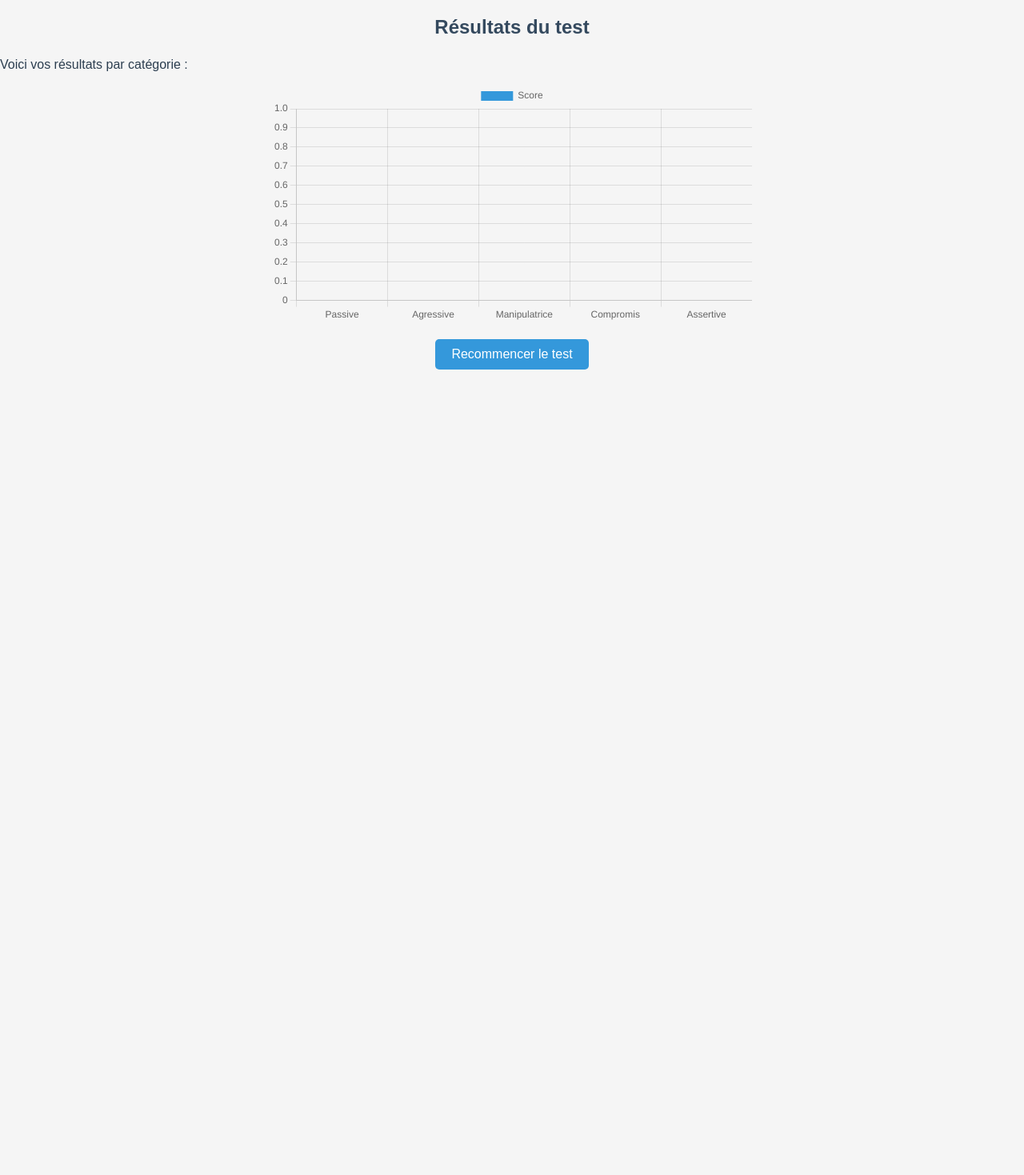
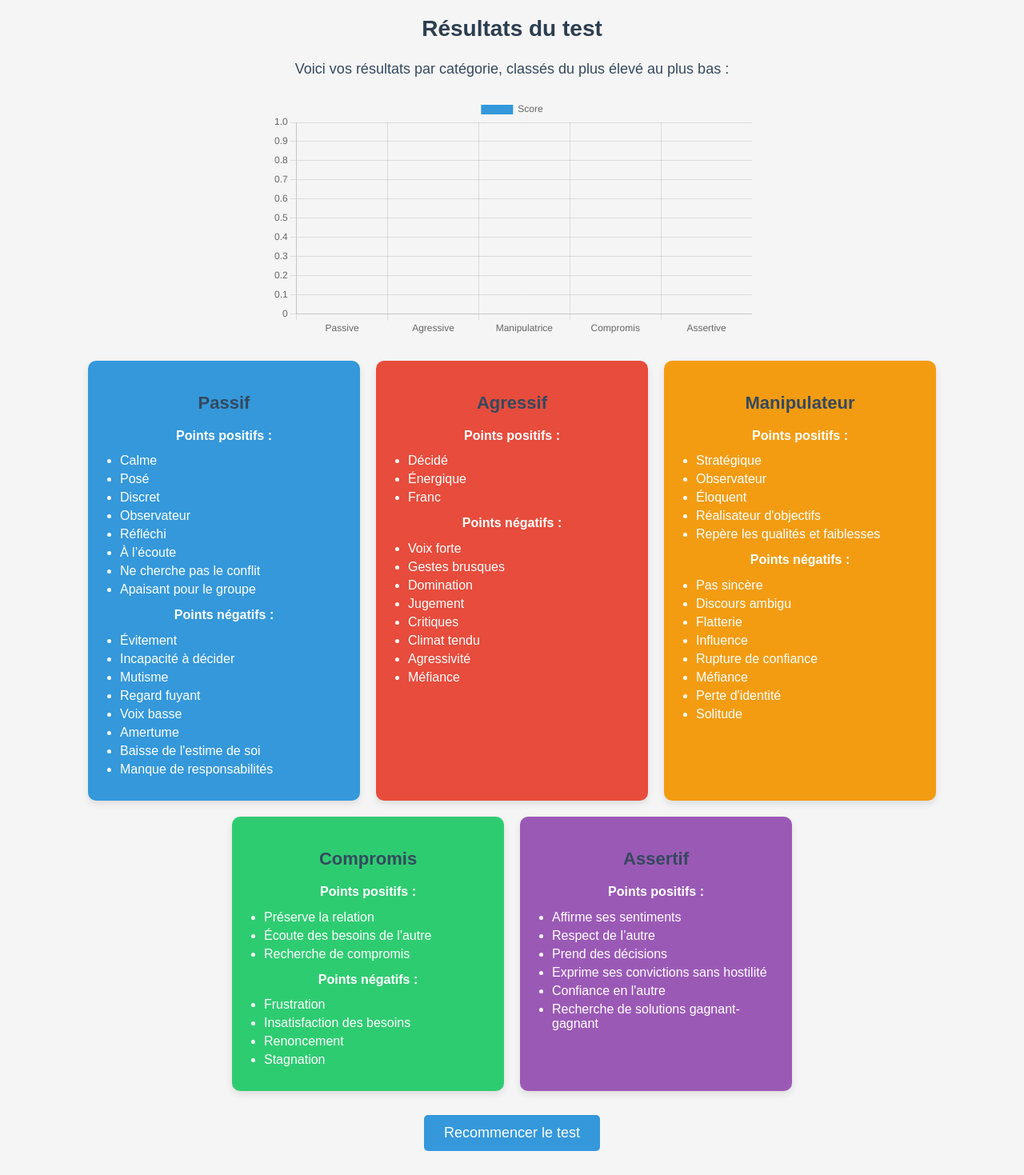
Before and after one commit to CallMeTrinity/ConflictTypes, a Vue app: page /results in a window 1280 px wide. Shown: the whole page at 80% size. Before the commit the page ends 800 px from the top, so only its background shows below. Built offline with nearby package versions, Linux system fonts and the light colour scheme.

Commit message:
Feature: Stylized results

```diff
--- a/src/components/Questions.vue
+++ b/src/components/Questions.vue
@@ -14,7 +14,7 @@ onMounted(() => {
 
 // Récupérer les questions et scores depuis le store
 const questions = computed(() => store.getters.questions);
-const currentQuestionIndex = ref(0);
+const currentQuestionIndex = ref(74);
 
 // Mettre à jour le score via le store
 const updateScore = (index: number, score: number) => {
--- a/src/components/Results.vue
+++ b/src/components/Results.vue
@@ -1,23 +1,9 @@
-<template>
-  <div>
-    <h2>Résultats du test</h2>
-    <p>Voici vos résultats par catégorie :</p>
-
-    <!-- Graphique des scores par catégorie -->
-    <div style="max-width: 600px; margin: 0 auto;">
-      <BarChart :chart-data="chartData" />
-    </div>
-
-    <button @click="restartTest">Recommencer le test</button>
-  </div>
-</template>
-
 <script setup lang="ts">
 import { computed } from 'vue';
 import { useStore } from 'vuex';
 import BarChart from "./BarChart.vue";
 import router from "../router";
-
+import personnalityData from '../data/personnality.json'; // Chemin vers le fichier JSON
 
 // Utilisation du store Vuex
 const store = useStore();
@@ -28,6 +14,20 @@ const totalScoreAggressive = computed(() => store.getters.totalScoreAggressive);
 const totalScoreManipulative = computed(() => store.getters.totalScoreManipulative);
 const totalScoreCompromise = computed(() => store.getters.totalScoreCompromise);
 const totalScoreAssertive = computed(() => store.getters.totalScoreAssertive);
+
+// Associer les scores aux traits de personnalité
+const traits = [
+  { name: 'Passif', score: totalScorePassive, details: personnalityData.traits.passif },
+  { name: 'Agressif', score: totalScoreAggressive, details: personnalityData.traits.agressif },
+  { name: 'Manipulateur', score: totalScoreManipulative, details: personnalityData.traits.manipulateur },
+  { name: 'Compromis', score: totalScoreCompromise, details: personnalityData.traits.compromis },
+  { name: 'Assertif', score: totalScoreAssertive, details: personnalityData.traits.assertif }
+];
+
+// Trier les traits en fonction des scores décroissants
+const orderedTraits = computed(() => {
+  return traits.sort((a, b) => b.score.value - a.score.value);
+});
 
 // Construire les données du graphique
 const chartData = computed(() => ({
@@ -53,25 +53,115 @@ const restartTest = () => {
 };
 </script>
 
+<template>
+  <div class="results-container">
+    <h2>Résultats du test</h2>
+    <p class="intro-text">Voici vos résultats par catégorie, classés du plus élevé au plus bas :</p>
+
+    <!-- Graphique des scores par catégorie -->
+    <div class="chart-container">
+      <BarChart :chart-data="chartData" />
+    </div>
+
+    <!-- Affichage des traits de personnalité en cards -->
+    <div class="cards-container">
+      <div v-for="trait in orderedTraits" :key="trait.name" class="trait-card" :class="trait.name.toLowerCase()">
+        <h3 class="trait-name">{{ trait.name }}</h3>
+        <p><strong>Points positifs :</strong></p>
+        <ul class="positive-points">
+          <li v-for="positif in trait.details.positif" :key="positif">{{ positif }}</li>
+        </ul>
+        <p v-if="trait.details.negatif.length"><strong>Points négatifs :</strong></p>
+        <ul v-if="trait.details.negatif.length" class="negative-points">
+          <li v-for="negatif in trait.details.negatif" :key="negatif">{{ negatif }}</li>
+        </ul>
+      </div>
+    </div>
+
+    <button @click="restartTest" class="restart-button">Recommencer le test</button>
+  </div>
+</template>
+
 <style scoped>
-h2 {
+.results-container {
   text-align: center;
-  margin-bottom: 20px;
 }
 
-button {
+h2 {
+  margin-bottom: 20px;
+  font-size: 28px;
+  color: #2c3e50;
+}
+
+.intro-text {
+  font-size: 18px;
+  margin-bottom: 20px;
+  color: #34495e;
+}
+
+.chart-container {
+  max-width: 600px;
+  margin: 0 auto 30px;
+}
+
+.cards-container {
+  display: flex;
+  flex-wrap: wrap;
+  justify-content: center;
+  gap: 20px;
+}
+
+.trait-card {
+  width: 300px;
+  padding: 20px;
+  border-radius: 10px;
+  box-shadow: 0 4px 10px rgba(0, 0, 0, 0.1);
+  color: white;
+}
+
+.trait-card h3 {
+  margin-bottom: 15px;
+  font-size: 22px;
+}
+
+.positive-points, .negative-points {
+  text-align: left;
+  margin-bottom: 10px;
+}
+
+.passif {
+  background-color: #3498db; /* Bleu pour Passif */
+}
+
+.agressif {
+  background-color: #e74c3c; /* Rouge pour Agressif */
+}
+
+.manipulateur {
+  background-color: #f39c12; /* Orange pour Manipulateur */
+}
+
+.compromis {
+  background-color: #2ecc71; /* Vert pour Compromis */
+}
+
+.assertif {
+  background-color: #9b59b6; /* Violet pour Assertif */
+}
+
+.restart-button {
   display: block;
-  margin: 20px auto;
-  padding: 10px 20px;
+  margin: 30px auto;
+  padding: 12px 25px;
   background-color: #3498db;
   color: white;
   border: none;
   border-radius: 5px;
   cursor: pointer;
-  font-size: 16px;
+  font-size: 18px;
 }
 
-button:hover {
+.restart-button:hover {
   background-color: #2980b9;
 }
 </style>
--- /dev/null
+++ b/src/data/personnality.json
@@ -0,0 +1,86 @@
+{
+  "traits": {
+    "passif": {
+      "positif": [
+        "Calme",
+        "Posé",
+        "Discret",
+        "Observateur",
+        "Réfléchi",
+        "À l’écoute",
+        "Ne cherche pas le conflit",
+        "Apaisant pour le groupe"
+      ],
+      "negatif": [
+        "Évitement",
+        "Incapacité à décider",
+        "Mutisme",
+        "Regard fuyant",
+        "Voix basse",
+        "Amertume",
+        "Baisse de l'estime de soi",
+        "Manque de responsabilités"
+      ]
+    },
+    "agressif": {
+      "positif": [
+        "Décidé",
+        "Énergique",
+        "Franc"
+      ],
+      "negatif": [
+        "Voix forte",
+        "Gestes brusques",
+        "Domination",
+        "Jugement",
+        "Critiques",
+        "Climat tendu",
+        "Agressivité",
+        "Méfiance"
+      ]
+    },
+    "manipulateur": {
+      "positif": [
+        "Stratégique",
+        "Observateur",
+        "Éloquent",
+        "Réalisateur d'objectifs",
+        "Repère les qualités et faiblesses"
+      ],
+      "negatif": [
+        "Pas sincère",
+        "Discours ambigu",
+        "Flatterie",
+        "Influence",
+        "Rupture de confiance",
+        "Méfiance",
+        "Perte d'identité",
+        "Solitude"
+      ]
+    },
+    "compromis": {
+      "positif": [
+        "Préserve la relation",
+        "Écoute des besoins de l'autre",
+        "Recherche de compromis"
+      ],
+      "negatif": [
+        "Frustration",
+        "Insatisfaction des besoins",
+        "Renoncement",
+        "Stagnation"
+      ]
+    },
+    "assertif": {
+      "positif": [
+        "Affirme ses sentiments",
+        "Respect de l’autre",
+        "Prend des décisions",
+        "Exprime ses convictions sans hostilité",
+        "Confiance en l'autre",
+        "Recherche de solutions gagnant-gagnant"
+      ],
+      "negatif": []
+    }
+  }
+}
```
